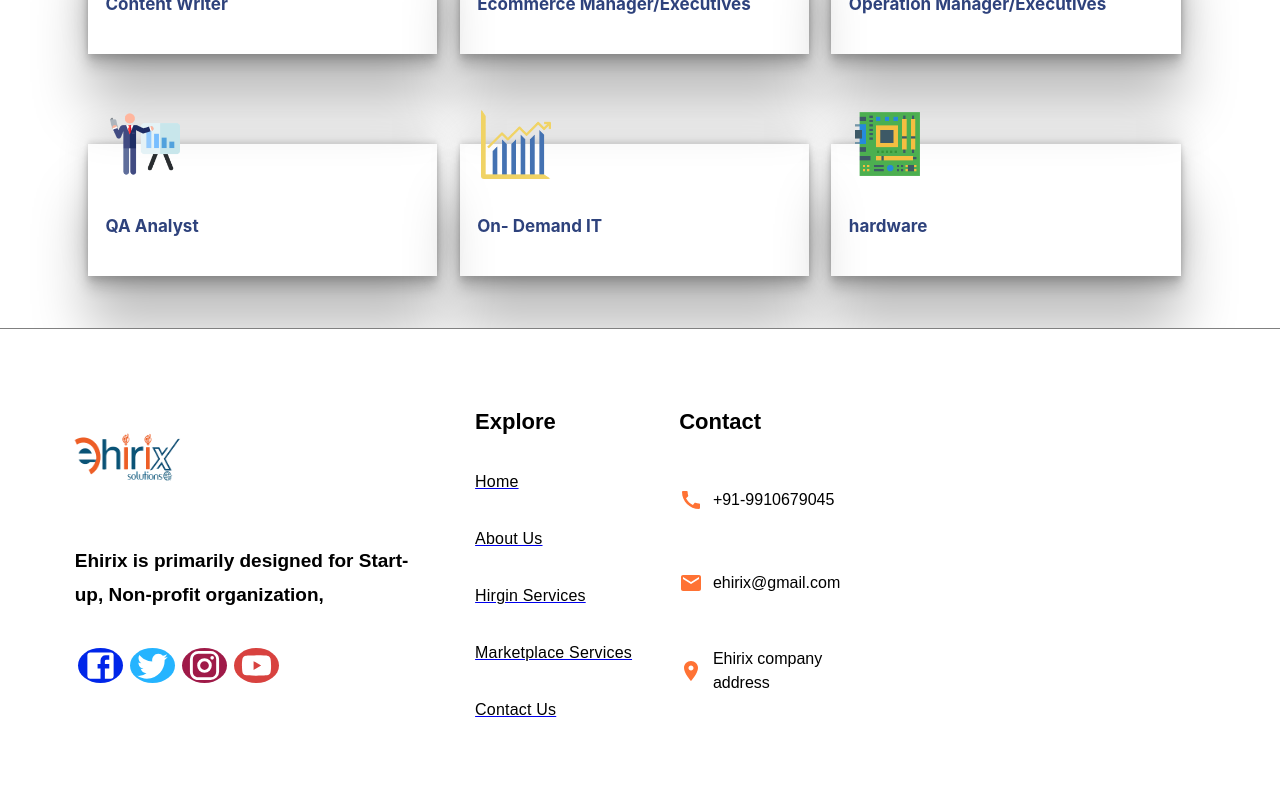
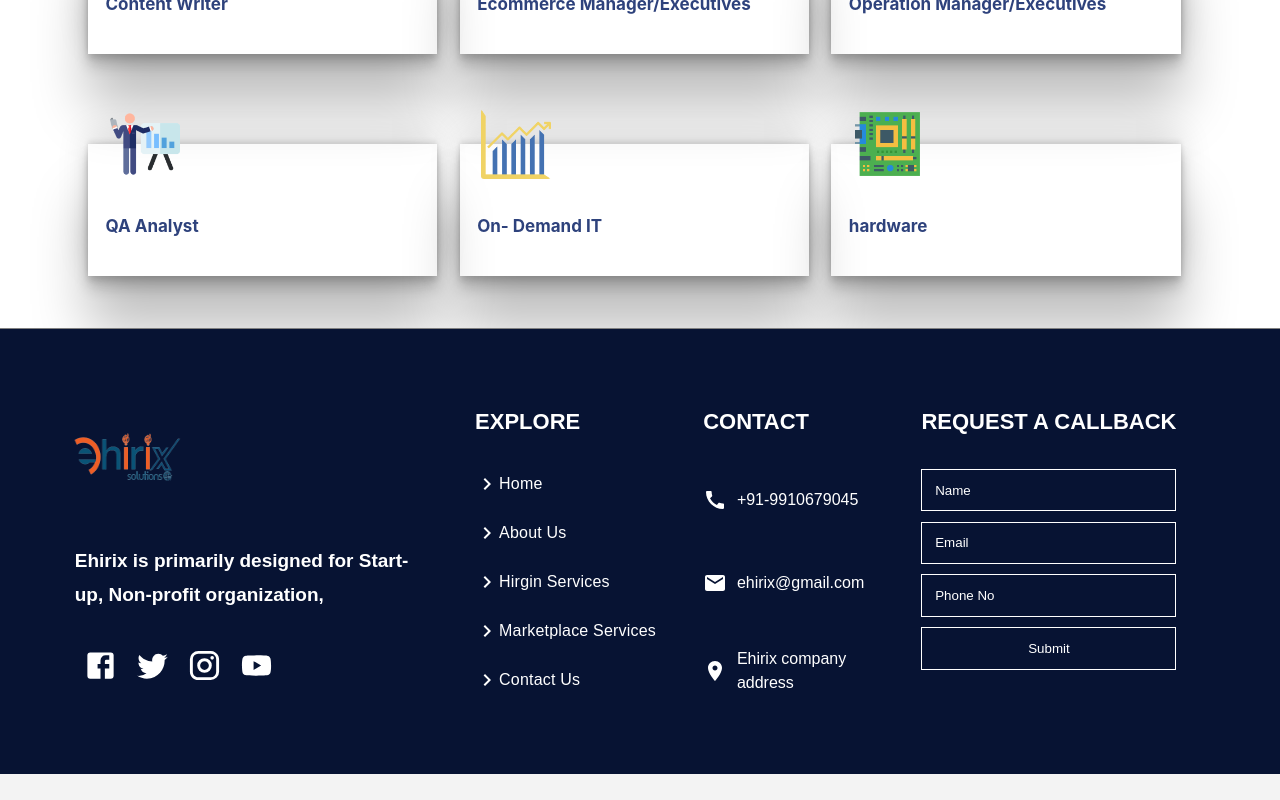
Before and after one commit to nitinsaxena1899/ehirix11frontend, a React (Create React App) app: page / in a window 1280 px wide. Shown: the part 3664-4464 px from the top of the page. After the commit the page ends 4438 px from the top, so only its background shows below. Built offline with nearby package versions, Linux system fonts and the light colour scheme.

Commit message:
footer is done

```diff
--- a/src/Footer.css
+++ b/src/Footer.css
@@ -1,6 +1,7 @@
 .footer{
     /* background-color: #000000; */
-    background-color: white;
+    /* background-color: white; */
+    background: #071333;
     transition: background 0.3s, border-radius 0.3s, opacity 0.3s;
     /* position: absolute; */
     width: 92%;
@@ -28,7 +29,7 @@
 
 .foorter__firstDiv__first__details{
     /* color: #EAEAEA; */
-    color: black;
+    color: white;
     font-family: "Rubik", Sans-serif;
     font-size: 19px;
     line-height: 34px;
@@ -46,7 +47,7 @@
 
 .foorter__firstDiv__second__socialMedia__facebook{
     color: white;
-    background-color: #0026e9;
+    /* background-color: #0026e9; */
     width: 45px !important;
     height: 35px !important;
     border-radius: 50%;
@@ -59,7 +60,7 @@
     width: 45px !important;
     height: 35px !important;
     border-radius: 50%;
-    background-color: #25b4ff;
+    /* background-color: #25b4ff; */
         margin: 0px 1%;
 
 }
@@ -70,7 +71,7 @@
     width: 45px !important;
     height: 35px !important;
     border-radius: 50%;
-    background-color: #9f1a48;
+    /* background-color: #9f1a48; */
         margin: 0px 1%;
 
 
@@ -81,7 +82,7 @@
     width: 45px !important;
     height: 35px !important;
     border-radius: 50%;
-    background-color: #D8423F;
+    /* background-color: #D8423F; */
     margin: 0px 1%;
 
 
@@ -95,20 +96,34 @@
 
 
 .footer__secondDiv__firstHeading{
-    /* color: #FFFFFF; */
-    color: black;
+    color: white;
     font-family: "Abril Fatface", Sans-serif;
     font-size: 22px;
     line-height: 40px;
     font-weight: 600;
+    text-transform: uppercase;
 
 }
 
 
+.socailMediaDiv{
+
+    display: flex;
+    color: white !important;
+    align-items: center;
+    text-align: center;
+    margin: -5% 0%;
+
+}
+
+.socailMediaDiv a{
+text-decoration: none;
+}
+
 .footer__secondDiv__heading{
-    padding: 5px 0px 10px 0px;
+    /* padding: 5px 0px 10px 0px; */
     /* color: #EAEAEA; */
-    color: black;
+    color: white;
     font-family: "Rubik", Sans-serif;
     font-size: 16px;
     line-height: 26px;
@@ -123,12 +138,12 @@
 }
 
 .foorter__thirdDiv__heading{
-    /* color: #FFFFFF; */
-    color: black;
+    color: white;
     font-family: "Abril Fatface", Sans-serif;
     font-size: 22px;
     line-height: 40px;
     font-weight: 600;
+    text-transform: uppercase;
 }
 
 .foorter__thirdDiv__first{
@@ -138,7 +153,7 @@
 }
 
 .foorter__thirdDiv__first__icon{
-    color: #ff7234;
+    color: white;
 
 }
 
@@ -148,7 +163,7 @@
     font-weight: 400;
     line-height: 40px;
     /* color: #EAEAEA; */
-    color: black;
+    color: white;
     margin-left: 5%;
 
 }
@@ -160,7 +175,7 @@
 }
 
 .foorter__thirdDiv__second__icon{
-    color: #ff7234;
+    color: white;
 
 }
 
@@ -170,7 +185,7 @@
     font-weight: 400;
     line-height: 40px;
     /* color: #EAEAEA; */
-    color: black;
+    color: white;
     margin-left: 5%;
 
 }
@@ -184,7 +199,7 @@
 
 
 .foorter__thirdDiv__third__icon{
-    color: #ff7234;
+    color: white;
 
 }
 
@@ -194,7 +209,7 @@
     font-weight: 400;
     line-height: 24px;
     /* color: #EAEAEA; */
-    color: black;
+    color: white;
     margin-left: 5%;
 
 }
@@ -248,6 +263,40 @@
 }
 
 
+.footer__fifthDiv{
+    display: flex;
+    flex-direction: column;
+}
+
+
+.footer__fifthDiv__heading{
+    color: white;
+    font-family: "Abril Fatface", Sans-serif;
+    font-size: 22px;
+    line-height: 40px;
+    font-weight: 600;
+    text-transform: uppercase;
+}
+
+.footer__fifthDiv__inputs{
+    border: 1px solid white;
+    color: white;
+    background: #071333;
+    padding: 1vw;
+    margin: 2% 0%;
+}
+
+.footer__fifthDiv__inputs::placeholder{
+color: white;
+}
+
+.footer__fifthDiv button{
+    background: #071333;
+    border: 1px solid white;
+    padding: 1vw;
+    margin: 2% 0%;
+    color: white;
+}
 
 @media only screen and (max-width: 550px) {
     .footer{
--- a/src/Footer.jsx
+++ b/src/Footer.jsx
@@ -11,6 +11,7 @@ import { Link, useNavigate } from "react-router-dom";
 // import LOGO from './images/Logo.jpg'
 // import LOGO from './images/LOGOtransparent.png'
 import LOGO from "./images/newlogo.png";
+import KeyboardArrowRightIcon from '@mui/icons-material/KeyboardArrowRight';
 
 function Footer() {
   // useEffect(()=>{
@@ -41,25 +42,42 @@ function Footer() {
       <div className="foorter__secondDiv">
         <p className="footer__secondDiv__firstHeading">Explore</p>
         <div>
+
+          <div className="socailMediaDiv">
+          <KeyboardArrowRightIcon/>
         <Link to={"/"}>
           <p className="footer__secondDiv__heading">Home</p>
           </Link>
+          </div>
 
+
+          <div className="socailMediaDiv">
+          <KeyboardArrowRightIcon/>
           <Link to={"/about"}>
           <p className="footer__secondDiv__heading">About Us</p>
           </Link>
+          </div>
 
+          <div className="socailMediaDiv">
+          <KeyboardArrowRightIcon/>
           <Link to={"/hiringservices"}>
           <p className="footer__secondDiv__heading">Hirgin Services</p>
           </Link>
+          </div>
 
+          <div className="socailMediaDiv">
+          <KeyboardArrowRightIcon/>
           <Link to={"/marketplaceservices"}>
           <p className="footer__secondDiv__heading">Marketplace Services</p>
           </Link>
+          </div>
 
+          <div className="socailMediaDiv">
+          <KeyboardArrowRightIcon/>
           <Link to={"/contact"}>
           <p className="footer__secondDiv__heading">Contact Us</p>
           </Link>
+          </div>
 
         </div>
       </div>
@@ -85,6 +103,15 @@ function Footer() {
         </div>
 
       </div>
+
+      <div className="footer__fifthDiv">
+        <p className="footer__fifthDiv__heading">Request A CALLBACK</p>
+        <input placeholder="Name" className="footer__fifthDiv__inputs" />
+        <input placeholder="Email" className="footer__fifthDiv__inputs" />
+        <input placeholder="Phone No" className="footer__fifthDiv__inputs" />
+        <button>Submit</button>
+
+      </div>
     </footer>
   );
 }
--- a/src/Header.css
+++ b/src/Header.css
@@ -49,7 +49,9 @@
 }
 
 .header__nav__heading:hover {
-  background: #d1cfcf;
+  /* background: #d1cfcf; */
+  color: #ff7234;
+
 }
 
 /* .dropDown {
@@ -59,7 +61,7 @@
 
 .dropDown__block {
   position: absolute;
-  background-color: #d1cfcf;
+  background-color: #243559;
   display: block;
   height: 122%;
   margin-top: 0px;
@@ -86,7 +88,11 @@
 
 .dropdown__links {
   text-decoration: none;
-  color: black;
+  color: white;
+}
+
+.dropdown__links:hover{
+color: #ff7234;
 }
 
 .sidebarMenu {
```
